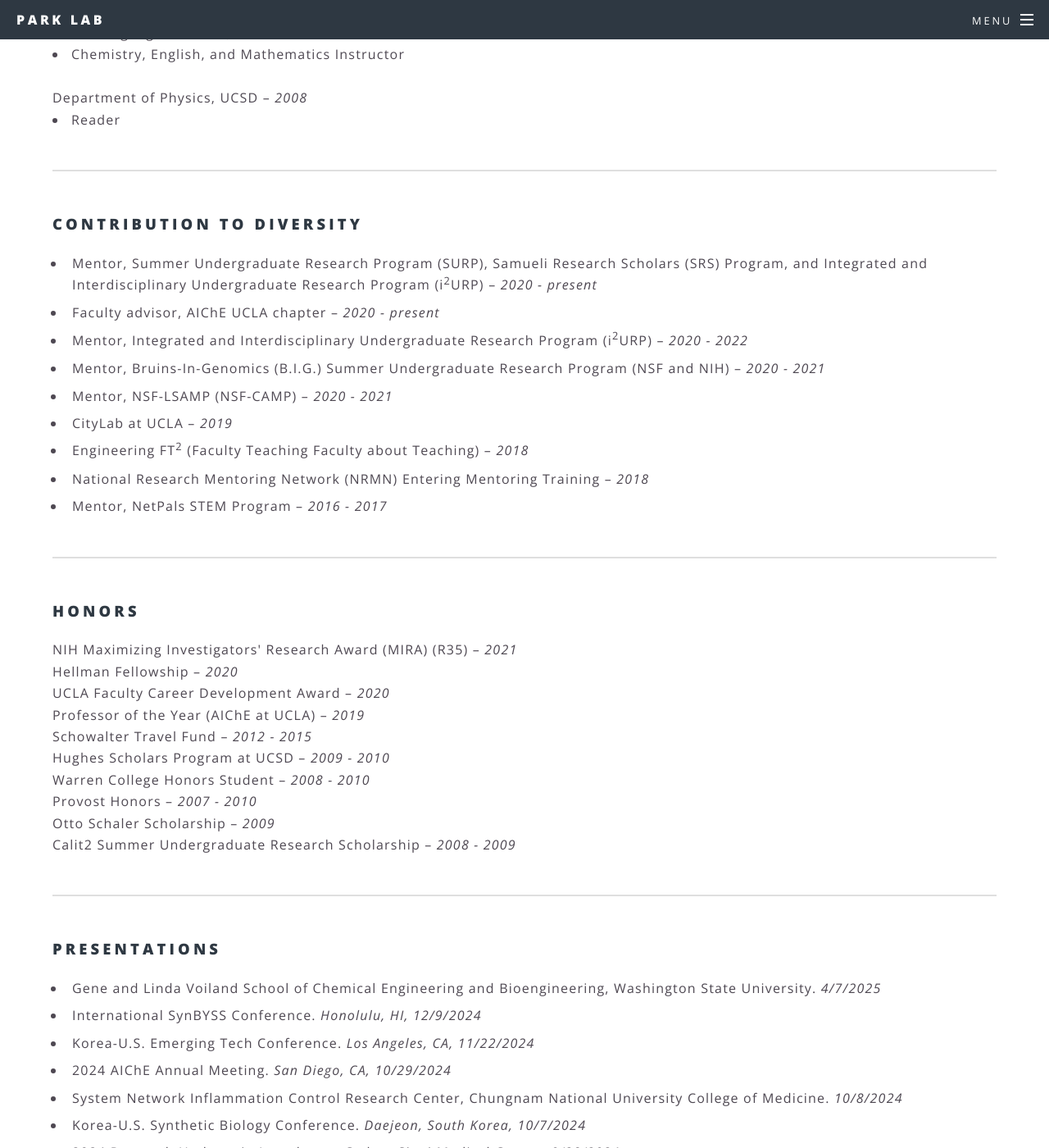
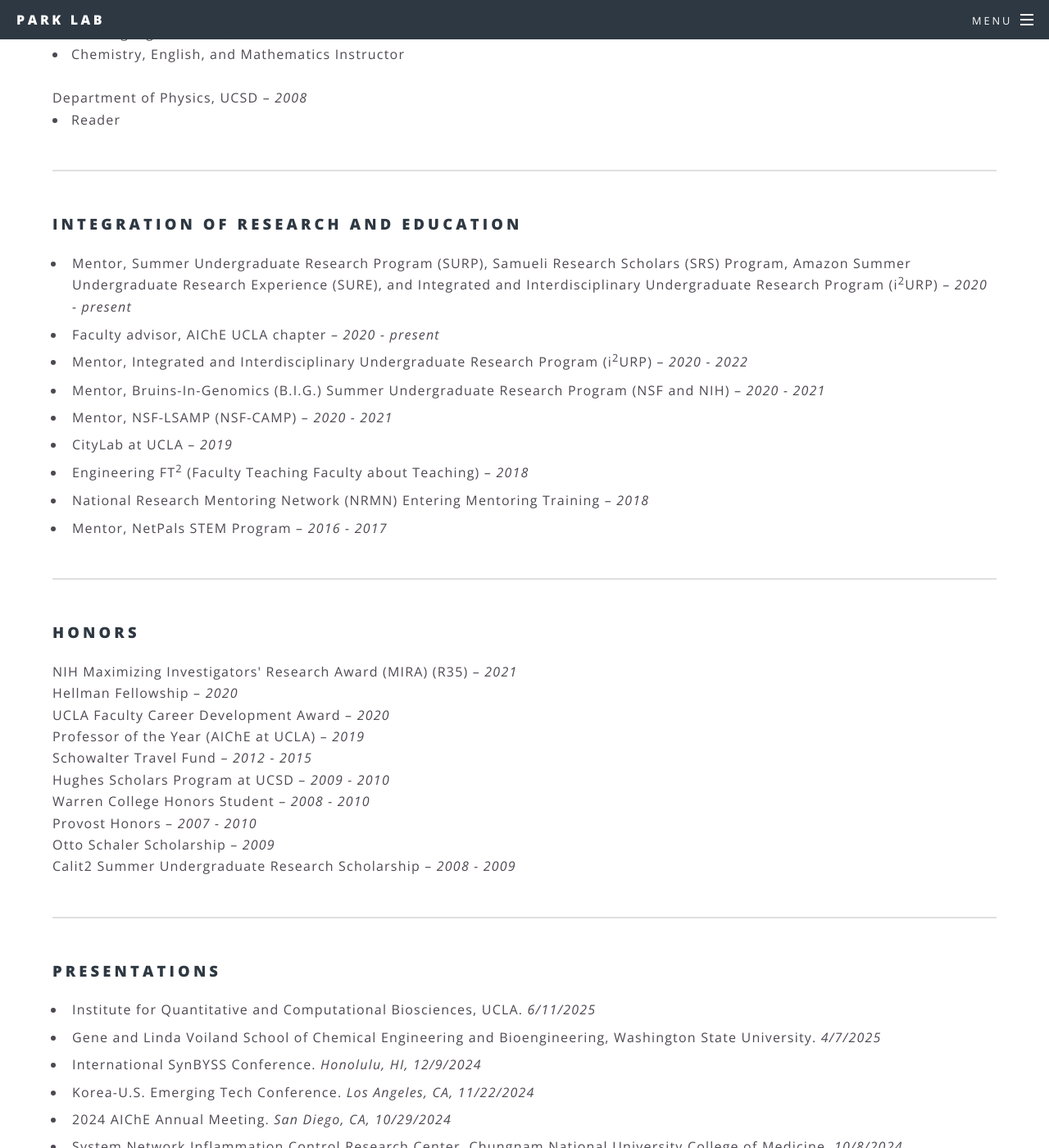
Before and after one commit to jopark/jopark.github.io, a Jekyll site: the page built from biography.html, in a window 1280 px wide and 1400 px high, scrolled down 2897 px. Shown: the whole window at 82% size. Built offline with Jekyll 4.4.1, drawn with Linux system fonts in a browser that asks for light colours.

Commit message:
Update biography.html

```diff
--- a/biography.html
+++ b/biography.html
@@ -96,9 +96,9 @@ title: Biography
 
 		<hr />
 		<p>
-		<h3>Contribution to Diversity</h3>
+		<h3>Integration of Research and Education</h3>
 		<ul class="ul1">
-		<li>Mentor, Summer Undergraduate Research Program (SURP), Samueli Research Scholars (SRS) Program, and Integrated and Interdisciplinary Undergraduate Research Program (i<sup>2</sup>URP) – <i>2020 - present</i></li>
+		<li>Mentor, Summer Undergraduate Research Program (SURP), Samueli Research Scholars (SRS) Program, Amazon Summer Undergraduate Research Experience (SURE), and Integrated and Interdisciplinary Undergraduate Research Program (i<sup>2</sup>URP) – <i>2020 - present</i></li>
 		<li>Faculty advisor, AIChE UCLA chapter – <i>2020 - present</i></li>
 		<li>Mentor, Integrated and Interdisciplinary Undergraduate Research Program (i<sup>2</sup>URP) – <i>2020 - 2022</i></li>
 		<li>Mentor, Bruins-In-Genomics (B.I.G.) Summer Undergraduate Research Program (NSF and NIH) – <i>2020 - 2021</i></li>
@@ -129,6 +129,7 @@ title: Biography
 		<p>
 		<h3>Presentations</h3>
 		<ul class="ul1">
+		<li>Institute for Quantitative and Computational Biosciences, UCLA. <i>6/11/2025</i></li>
 		<li>Gene and Linda Voiland School of Chemical Engineering and Bioengineering, Washington State University. <i>4/7/2025</i></li>
 		<li>International SynBYSS Conference. <i>Honolulu, HI, 12/9/2024</i></li>
 		<li>Korea-U.S. Emerging Tech Conference. <i>Los Angeles, CA, 11/22/2024</i></li>
```
